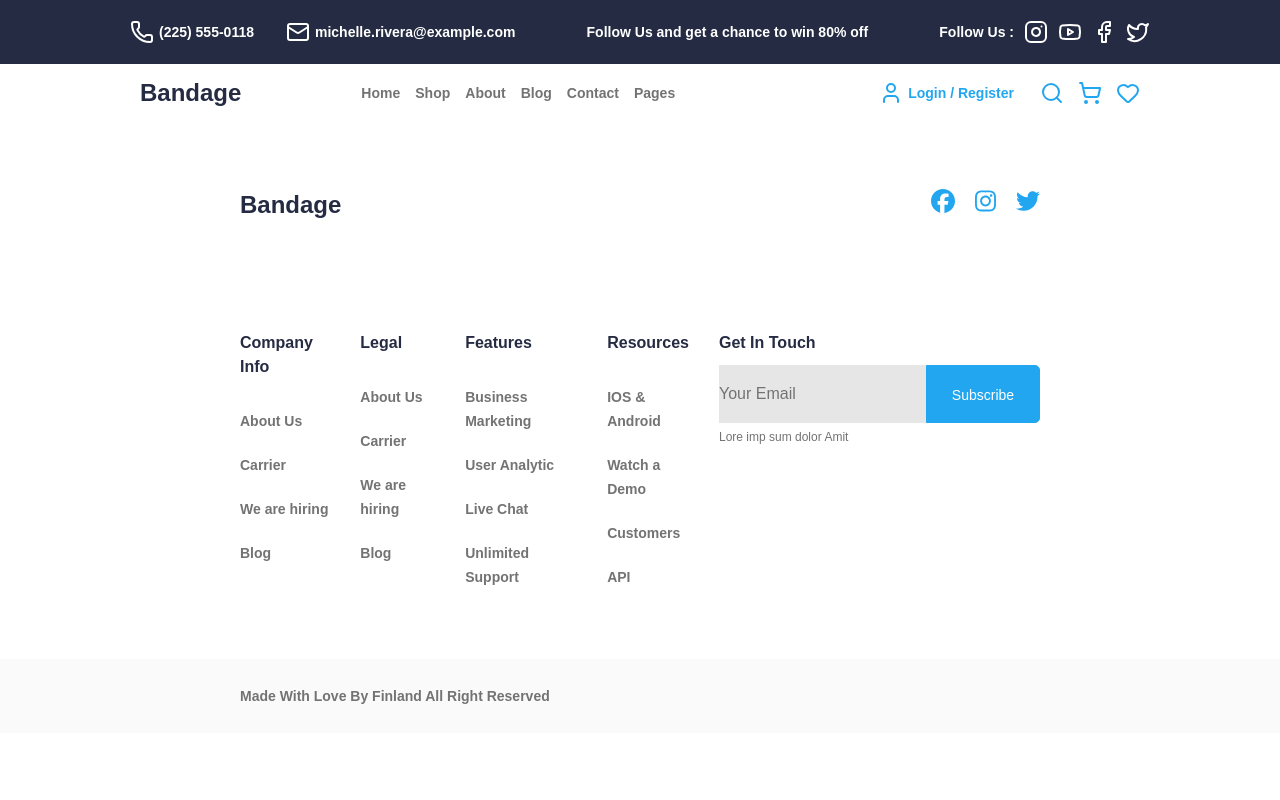
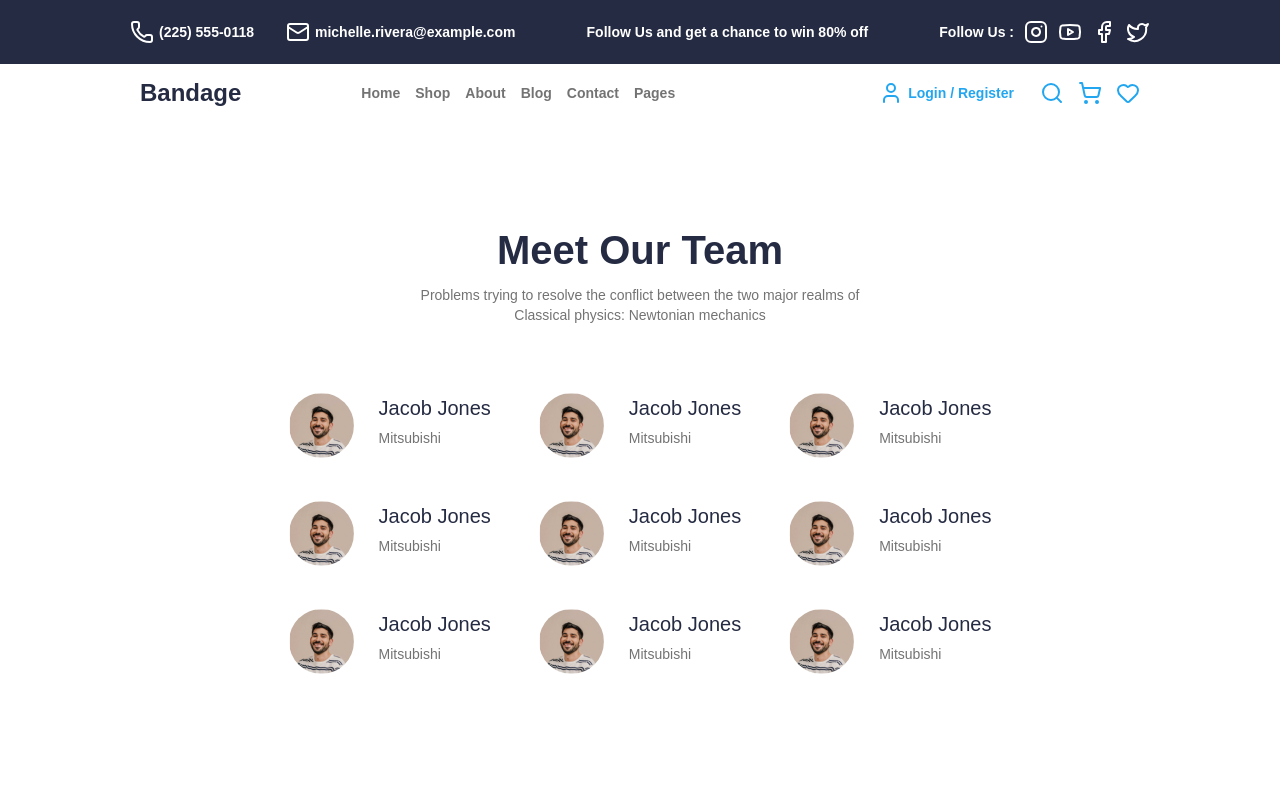
Before and after one commit to kaanarslann/E-Commerce, a React (Vite) app: page /team in a window 1280 px wide. Shown: the top 800 px of the page. Built offline with nearby package versions, Linux system fonts and the light colour scheme.

Commit message:
adds team page

```diff
--- /dev/null
+++ b/src/components/TeamMember.jsx
@@ -0,0 +1,17 @@
+import memberImg from "../assets/member.png";
+
+export default function TeamMember() {
+    return (
+        <section className="teammember-main">
+            <div className="teammember-content flex gap-5">
+                <div className="teammember-img w-[4.375rem] h-[4.75rem]">
+                    <img src={memberImg} className="rounded-full" />
+                </div>
+                <div className="teammember-name flex flex-col gap-[0.313rem]">
+                    <h4 className="text-[#252B42] text-xl font-normal leading-[1.875rem]">Jacob Jones</h4>
+                    <p className="text-[#737373] text-sm font-normal leading-5">Mitsubishi</p>
+                </div>
+            </div>
+        </section>
+    );
+}
--- a/src/layout/PageContent.jsx
+++ b/src/layout/PageContent.jsx
@@ -3,6 +3,7 @@ import HomePage from "../pages/HomePage";
 import ShopPage from "../pages/ShopPage";
 import ProductDetail from "../pages/ProductDetail";
 import Contact from "../pages/Contact";
+import Team from "../pages/Team";
 
 export default function PageContent() {
     return (
@@ -20,6 +21,9 @@ export default function PageContent() {
                 <Route path="/contact">
                     <Contact />
                 </Route>
+                <Route path="/team">
+                    <Team />
+                </Route>
             </Switch>
         </div>
     )
--- /dev/null
+++ b/src/pages/Team.jsx
@@ -0,0 +1,33 @@
+import TeamMember from "../components/TeamMember";
+
+export default function Team() {
+    return(
+        <section className="team-main py-8 md:py-13">
+            <div className="team-content flex flex-col items-center md:gap-6">
+                <div className="team-title py-11 flex flex-col items-center w-[17rem] md:w-full md:gap-2.5">
+                    <h2 className="text-[#252B42] text-[2.5rem] leading-[3.125rem] font-bold text-center">Meet Our Team</h2>
+                    <p className="text-[#737373] text-sm leading-5 font-normal text-center md:w-[28rem]">
+                        Problems trying to resolve the conflict between the two major realms of Classical physics: Newtonian mechanics
+                    </p>
+                </div>
+                <div className="team-members flex flex-col gap-4 md:flex-row md:gap-12">
+                    <div className="members-row flex flex-col gap-4 md:gap-8">
+                        <TeamMember />
+                        <TeamMember />
+                        <TeamMember />
+                    </div>
+                    <div className="members-row flex flex-col gap-4 md:gap-8">
+                        <TeamMember />
+                        <TeamMember />
+                        <TeamMember />
+                    </div>
+                    <div className="members-row flex flex-col gap-4 md:gap-8">
+                        <TeamMember />
+                        <TeamMember />
+                        <TeamMember />
+                    </div>
+                </div>
+            </div>
+        </section>
+    );
+}
```
Also changed, not shown: src/assets/member.png (added).
